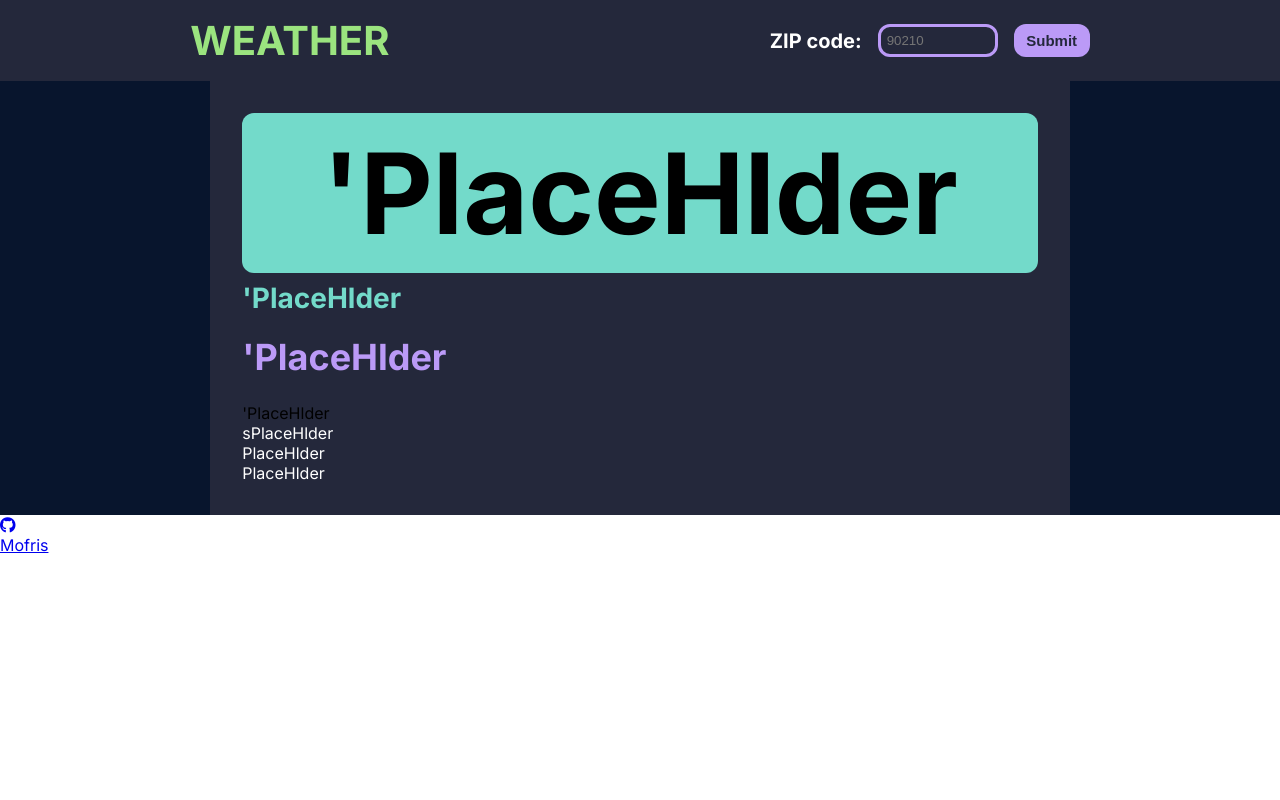
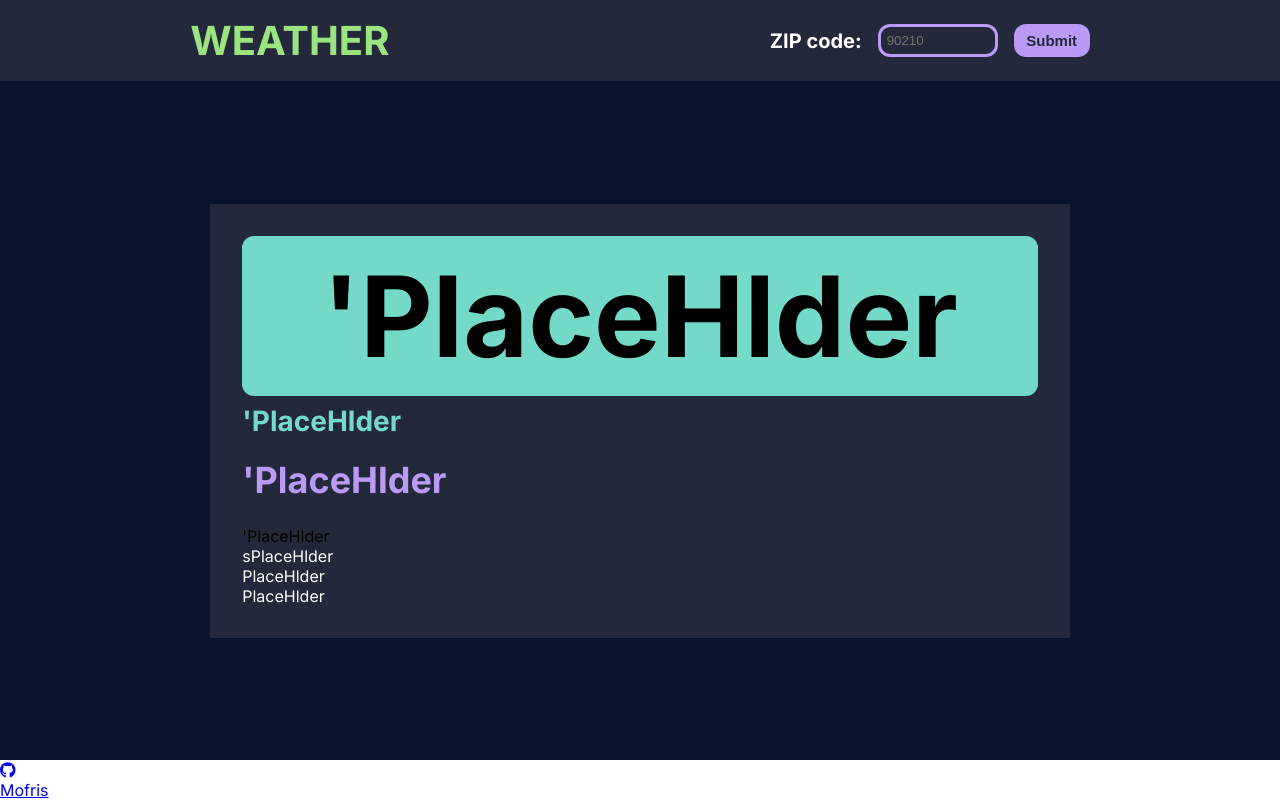
Before and after one commit to plzusername/odin_weather_app, a website built with webpack: page src/index.html in a window 1280 px wide. Built offline with nearby package versions, Linux system fonts and the light colour scheme.

Commit message:
Stretch main section vertically

```diff
--- a/src/Modules/styles/main.css
+++ b/src/Modules/styles/main.css
@@ -11,4 +11,7 @@
 
 body{
     font-family: "Inter",sans-serif;
+    display: flex;
+    flex-direction: column;
+    height: 100vh;
 }
```
